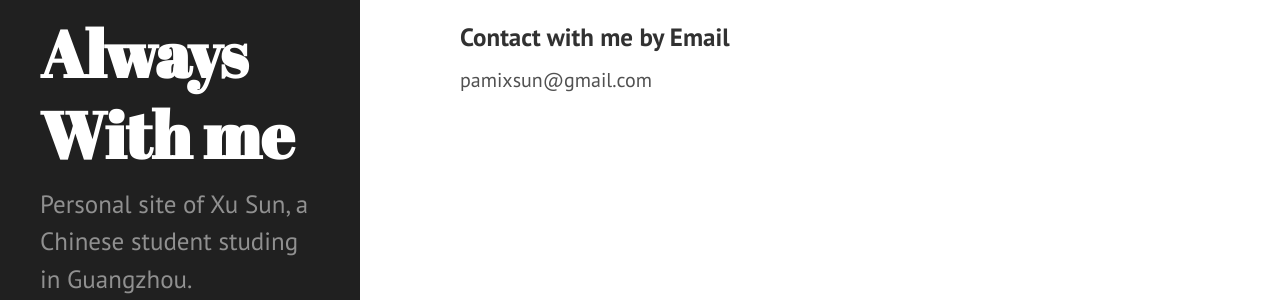
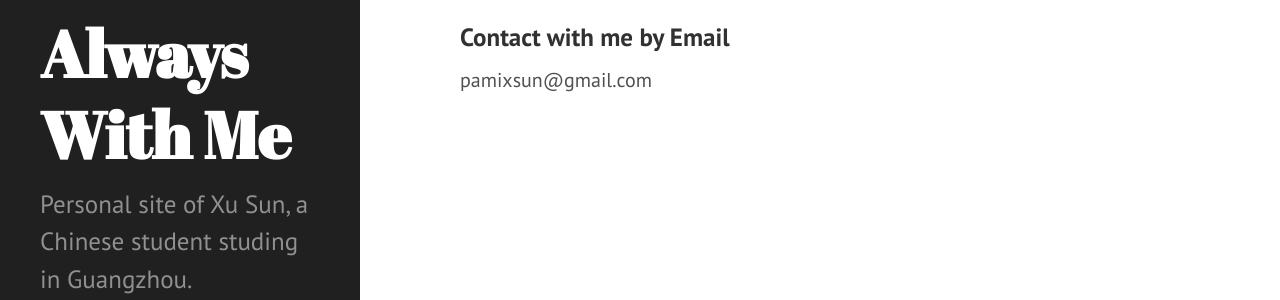
Before and after one commit to PamixSun/pamixsun.github.io, a Jekyll site: the page built from index.html, in a window 1280 px wide. Shown: the part 402-702 px from the top of the page. Built offline with Jekyll 4.4.1, drawn with Linux system fonts in a browser that asks for light colours; nearby versions of some CDN libraries; the list of posts is cut into pages by our own code.

```diff
--- a/_config.yml
+++ b/_config.yml
@@ -1,5 +1,5 @@
 # Site settings
-title: Always With me
+title: Always With Me
 tagline: 'Chinese student studing in Guangzhou.'
 email: pamixsun@gmail.com
 description: 'Personal site of Xu Sun, a Chinese student studing in Guangzhou.'
```
